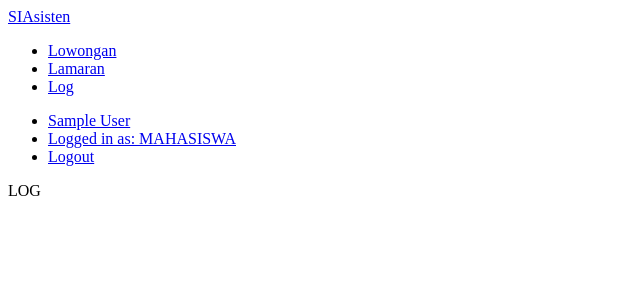
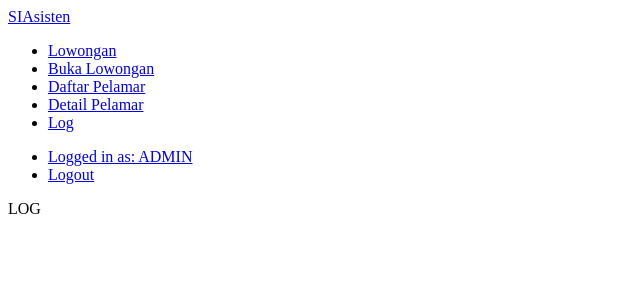
Before and after one commit to filzav/TKBasdat, a PHP site: page /dashboard/log.php in a window 1280 px wide. Shown: the top 300 px of the page, without its empty margins (0-640 px from the left). Run offline with PHP 8.4, Linux system fonts and the light colour scheme; the visitor is signed in with stand-in values (Sample User, id 1).

Commit message:
Update 19.45

```diff
--- a/Coding/dashboard.php
+++ b/Coding/dashboard.php
@@ -11,6 +11,9 @@
 		elseif ($role == "DOSEN") {
 			$activities[0] = $roleList[0];
 		}
+		elseif ($role == "ADMIN") {
+			$activities[0] = $roleList[0];
+		}
 		$activities[0] = "dashboard/".$activities[0];
 		header("Location: ".$activities[0]);
 	} else {
--- a/Coding/dashboard/detailPelamar.php
+++ b/Coding/dashboard/detailPelamar.php
@@ -37,7 +37,7 @@
 	<head>
 		<meta charset="utf-8">
 		<meta name="viewport" content="widtd=device-widtd, initial-scale=1">
-		<title>SIAsisten Fasilkom UI</title>
+		<title>Detail Pelamar</title>
 	</head>
 
 	<body>
--- a/Coding/dashboard/lamaran.php
+++ /dev/null
@@ -1,5 +0,0 @@
-<?php
-	session_start();
-	include "../navbar.php"
-?>
-LAMARAN
--- a/Coding/dashboard/profile.php
+++ b/Coding/dashboard/profile.php
@@ -50,7 +50,7 @@
 	<head>
 		<meta charset="utf-8">
 		<meta name="viewport" content="widtd=device-widtd, initial-scale=1">
-		<title>SIAsisten Fasilkom UI</title>
+		<title>Profile <?php echo $nama; ?></title>
 	</head>
 
 	<body>
--- a/Coding/navbar.php
+++ b/Coding/navbar.php
@@ -8,14 +8,23 @@
 	if ($role == "MHS") {
 		$roleString = "MAHASISWA";
 		$roleFunctions = $roleFunctions . "<li><a href='lowongan.php'>Lowongan</a></li>";
-		$roleFunctions = $roleFunctions . "<li><a href='lamaran.php'>Lamaran</a></li>";
+		$roleFunctions = $roleFunctions . "<li><a href='melihatLamaran.php'>Lamaran</a></li>";
 		$roleFunctions = $roleFunctions . "<li><a href='log.php'>Log</a></li>";
 		$roleIdentity = $roleIdentity . "<li><a href='profile.php'>$nama</a></li>";
 	}
 	elseif ($role == "DOSEN") {
 		$roleString = "DOSEN";
 		$roleFunctions = $roleFunctions . "<li><a href='lowongan.php'>Lowongan</a></li>";
-		$roleFunctions = $roleFunctions . "<li><a href='lamaran.php'>Daftar Pelamar</a></li>";
+		$roleFunctions = $roleFunctions . "<li><a href='bukaLowongan.php'>Buka Lowongan</a></li>";
+		$roleFunctions = $roleFunctions . "<li><a href='melihatLamaran.php'>Daftar Pelamar</a></li>";
+		$roleFunctions = $roleFunctions . "<li><a href='detailPelamar.php'>Detail Pelamar</a></li>";
+		$roleFunctions = $roleFunctions . "<li><a href='log.php'>Log</a></li>";
+	}
+	elseif ($role == "ADMIN") {
+		$roleString = "ADMIN";
+		$roleFunctions = $roleFunctions . "<li><a href='lowongan.php'>Lowongan</a></li>";
+		$roleFunctions = $roleFunctions . "<li><a href='bukaLowongan.php'>Buka Lowongan</a></li>";
+		$roleFunctions = $roleFunctions . "<li><a href='melihatLamaran.php'>Daftar Pelamar</a></li>";
 		$roleFunctions = $roleFunctions . "<li><a href='detailPelamar.php'>Detail Pelamar</a></li>";
 		$roleFunctions = $roleFunctions . "<li><a href='log.php'>Log</a></li>";
 	}
```
Also changed, not shown: Coding/buka_lowongan.php (deleted, +0 -29 lines), Coding/dashboard/bukaLowongan.php (added, +33 -0 lines), Coding/index.php (+10 -1 lines), buka_lowongan.php (deleted, +0 -29 lines).
